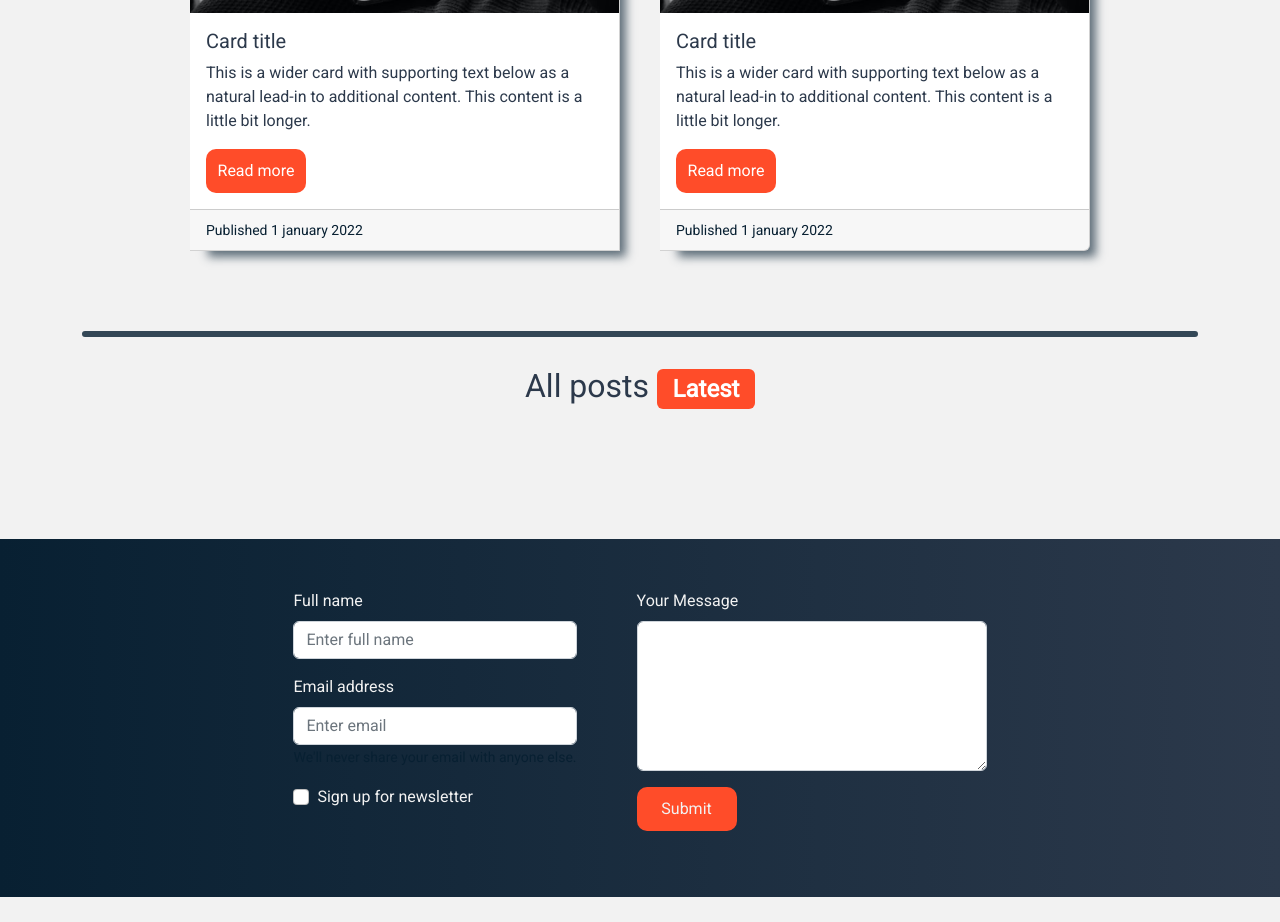
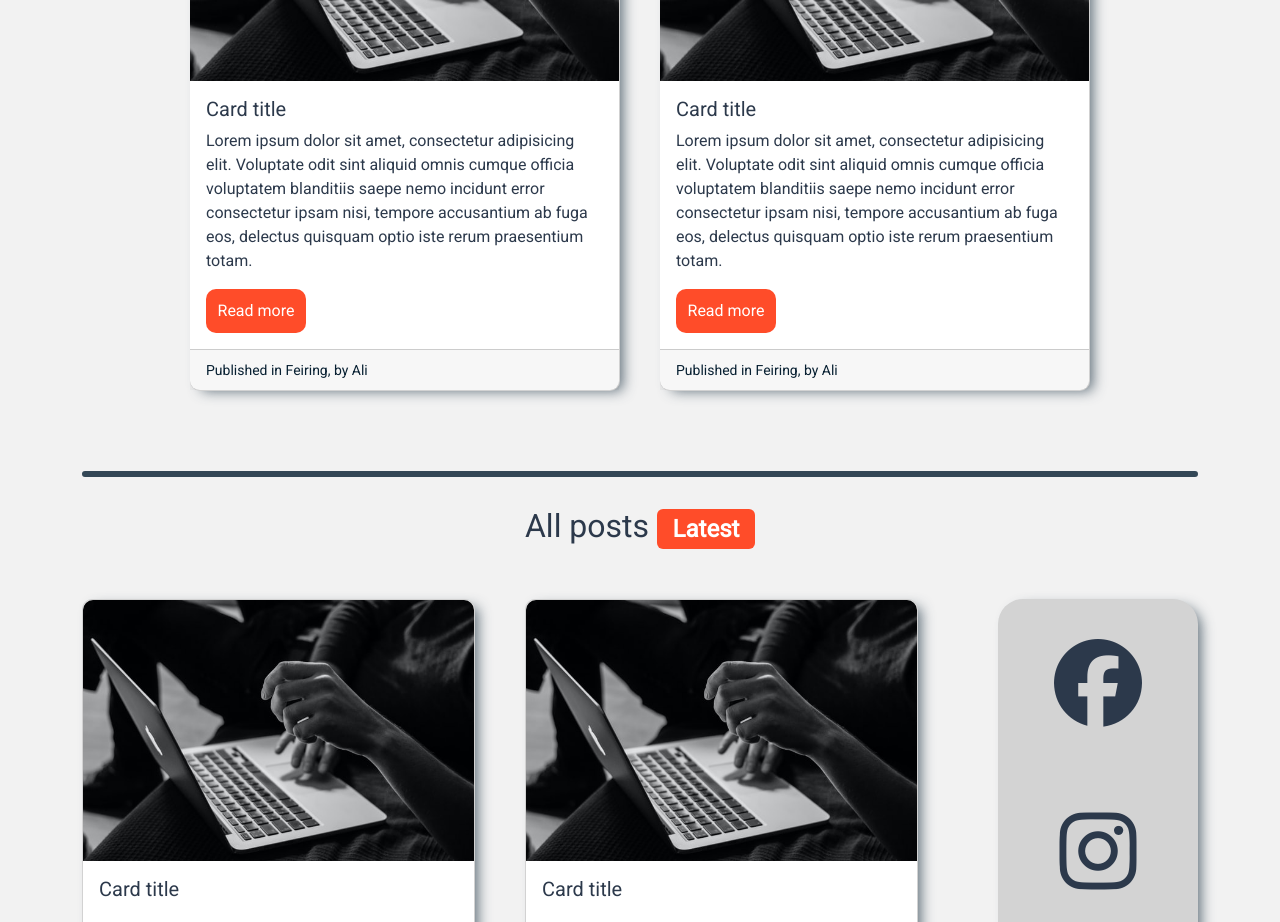
Before and after one commit to eivindsimonsen/react-blog, a React (Create React App) app: page / in a window 1280 px wide. Shown: the part 1820-2742 px from the top of the page. Before the commit the page ends 2717 px from the top, so only its background shows below. Built offline with nearby package versions, Linux system fonts and the light colour scheme.

Commit message:
Posts grid net set up

```diff
--- a/src/components/cards/Card.jsx
+++ b/src/components/cards/Card.jsx
@@ -9,13 +9,13 @@ function Cards() {
         <Card.Img variant="top" src={image} alt="Some text" />
         <Card.Body>
           <Card.Title>Card title</Card.Title>
-          <Card.Text>This is a wider card with supporting text below as a natural lead-in to additional content. This content is a little bit longer.</Card.Text>
+          <Card.Text>Lorem ipsum dolor sit amet, consectetur adipisicing elit. Voluptate odit sint aliquid omnis cumque officia voluptatem blanditiis saepe nemo incidunt error consectetur ipsam nisi, tempore accusantium ab fuga eos, delectus quisquam optio iste rerum praesentium totam.</Card.Text>
           <Button variant="primary" type="submit" className="cta-card">
             Read more
           </Button>
         </Card.Body>
         <Card.Footer>
-          <small className="text-muted">Published 1 january 2022</small>
+          <small className="text-muted">Published in Feiring, by Ali</small>
         </Card.Footer>
       </Card>
     </>
--- /dev/null
+++ b/src/components/posts/AllPosts.jsx
@@ -0,0 +1,39 @@
+import Cards from "../cards/Card";
+
+function AllPosts() {
+  return (
+    <>
+      <section className="grid-wrapper">
+        <div className="grid-wrapper-posts">
+          <Cards className="post" />
+          <Cards className="post" />
+          <Cards className="post" />
+          <Cards className="post" />
+          <Cards className="post" />
+          <Cards className="post" />
+        </div>
+        <div className="grid-wrapper-posts__sidebar">
+          <aside className="sidebar">
+            <i class="fab fa-facebook"></i>
+            <i class="fab fa-instagram"></i>
+            <i class="fab fa-twitter"></i>
+          </aside>
+
+          <aside className="sidebar2">
+            <p>ADS</p>
+            <p>ADS</p>
+            <p>ADS</p>
+          </aside>
+
+          <aside className="sidebar2">
+            <p>ADS</p>
+            <p>ADS</p>
+            <p>ADS</p>
+          </aside>
+        </div>
+      </section>
+    </>
+  );
+}
+
+export default AllPosts;
--- a/src/components/posts/PopularPosts.jsx
+++ b/src/components/posts/PopularPosts.jsx
@@ -3,11 +3,13 @@ import Cards from "../cards/Card";
 
 function PopularPosts() {
   return (
-    <CardGroup className="card-group-featured">
-      <Cards />
-      <Cards />
-      <Cards />
-    </CardGroup>
+    <section className="popular-section">
+      <CardGroup className="card-group-featured">
+        <Cards />
+        <Cards />
+        <Cards />
+      </CardGroup>
+    </section>
   );
 }
 
--- a/src/pages/Home.jsx
+++ b/src/pages/Home.jsx
@@ -1,19 +1,18 @@
 import Intro from "../components/intro/Intro";
 import PopularPosts from "../components/posts/PopularPosts";
 import HeadingTwo from "../components/headings/HeadingTwo";
+import AllPosts from "../components/posts/AllPosts";
 
 function Home() {
   return (
     <>
       <Intro />
       <main>
-        <section className="popular-section">
-          <HeadingTwo title="Most read posts" badge="Popular" />
-          <PopularPosts />
-        </section>
-        <section>
-          <HeadingTwo title="All posts" badge="Latest" />
-        </section>
+        <HeadingTwo title="Most read posts" badge="Popular" />
+        <PopularPosts />
+
+        <HeadingTwo title="All posts" badge="Latest" />
+        <AllPosts />
       </main>
     </>
   );
--- a/src/sass/partials/_index.scss
+++ b/src/sass/partials/_index.scss
@@ -1,3 +1,4 @@
+// Intro styles
 .intro-image {
   background-image: url(../../img/headline-image-large.jpg);
   height: 50vh;
@@ -44,8 +45,9 @@ q {
   color: $tertiary-color;
 }
 
+// Popular section styles
 h2 {
-  margin: 30px 0px;
+  margin: 50px 0px;
   text-align: center;
 }
 
@@ -59,6 +61,12 @@ h2::before {
 
 .card {
   @include box-shadow;
+  border-radius: 10px !important;
+}
+
+.card-img-top {
+  border-top-left-radius: 10px !important;
+  border-top-right-radius: 10px !important;
 }
 
 .card-group {
@@ -82,3 +90,55 @@ h2::before {
 .text-muted {
   color: $primary-color !important;
 }
+
+// All posts section styles
+
+.grid-wrapper {
+  display: grid;
+  grid-template-columns: repeat(1, 1fr);
+  grid-auto-rows: minmax(600px, auto);
+  row-gap: 80px;
+  column-gap: 40px;
+
+  &-posts {
+    display: grid;
+    grid-template-columns: repeat(2, 1fr);
+    gap: 50px;
+  }
+}
+
+.grid-wrapper-posts__sidebar {
+  grid-column: right;
+  display: grid;
+  row-gap: 50px;
+  height: fit-content;
+
+  & .sidebar {
+    border-radius: 25px;
+  }
+
+  & .sidebar2 {
+    display: flex;
+    justify-content: center;
+    align-items: center;
+
+    & p {
+      font-size: 2rem;
+      margin: 100px 0px;
+    }
+  }
+}
+
+aside {
+  display: flex;
+  flex-direction: column;
+  width: 200px;
+  background-color: lightgray;
+  justify-content: center;
+  @include box-shadow;
+
+  & > i {
+    font-size: 5.5rem;
+    margin: 40px auto;
+  }
+}
--- a/src/sass/partials/_variables.scss
+++ b/src/sass/partials/_variables.scss
@@ -8,7 +8,7 @@ $action-color: #ff4c29;
 
 // shadows
 @mixin box-shadow {
-  box-shadow: 12px 12px 9px -6px rgba(51, 71, 86, 0.76);
+  box-shadow: 7px 4px 13px -4px rgb(51 71 86 / 76%);
 }
 
 @mixin cta-shadow {
```
